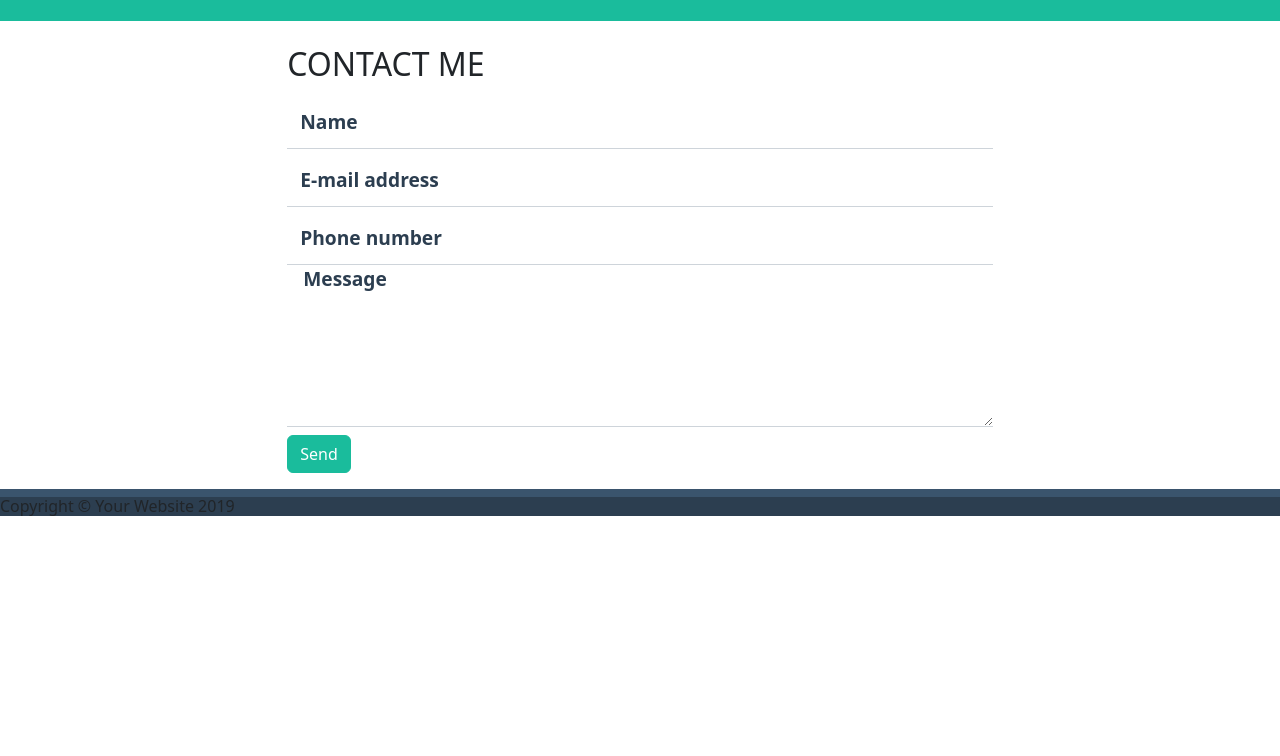
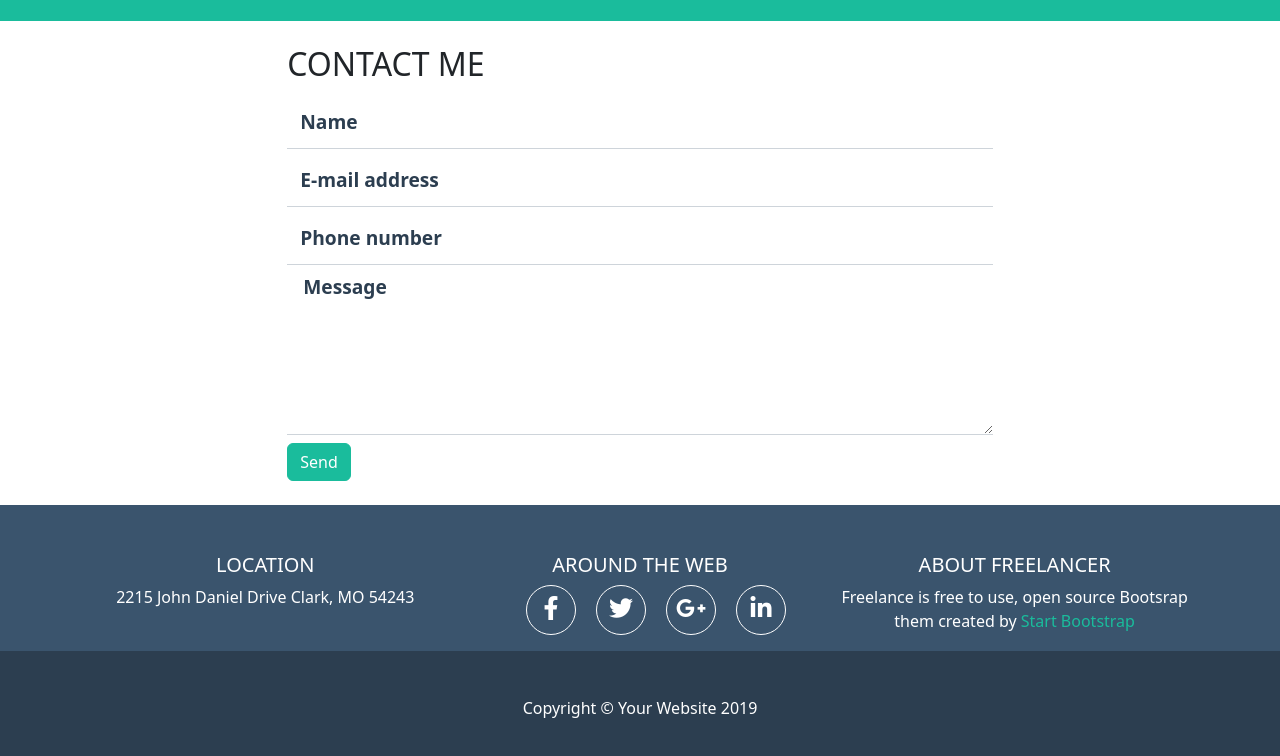
Before and after one commit to MarcoGranata9/html-css-bootstrap-freelancer, a plain HTML site: page index.html in a window 1280 px wide. Shown: the part 1331-2087 px from the top of the page. Before the commit the page ends 1855 px from the top, so only its background shows below. Drawn offline with nearby package versions, Linux system fonts and the light colour scheme.

Commit message:
add: footer details

```diff
--- a/css/style.css
+++ b/css/style.css
@@ -70,6 +70,32 @@ header {
 
 footer {
     background-color: var(--blue-light);
+    color: var(--white);
+}
+
+footer ul {
+    list-style-type: none;
+}
+
+footer li {
+    margin: 0 10px;
+    width: 50px;
+    height: 50px;
+    border-radius: 50%;
+    border: 1px solid;
+    border-color: var(--white);
+}
+
+footer a {
+    color: var(--white);
+}
+
+footer i {
+    font-size: 1.5rem;
+}
+
+.acqua {
+    color: var(--acqua);
 }
 
 .copy {
--- a/index.html
+++ b/index.html
@@ -114,7 +114,7 @@
                             <input type="number" class="form-control" id="phone" placeholder="Phone number">
                             <label for="phone">Phone number</label>
                         </div>
-                        <div>
+                        <div class="mt-2">
                             <label class="ps-3" for="message">Message</label>
                             <textarea class="form-control" id="message" cols="30" rows="5"></textarea>
                         </div>
@@ -129,19 +129,41 @@
     <!-- /Main -->
 
     <!-- Footer -->
-    <footer>
+    <footer class="pt-5 text-center">
         <!-- Footer top -->
         <div class="container">
             <div class="row g-2">
-                <div class="col-12 col-sm-4"></div>
-                <div class="col-12 col-sm-4"></div>
-                <div class="col-12 col-sm-4"></div>
+                <div class="col-12 col-sm-4">
+                    <h5>LOCATION</h5>
+                    <p>2215 John Daniel Drive Clark, MO 54243</p>
+                </div>
+                <div class="col-12 col-sm-4">
+                    <h5>AROUND THE WEB</h5>
+                    <ul class="d-flex justify-content-center">
+                        <li class="d-flex align-items-center justify-content-center">
+                            <a href=""><i class="fa-brands fa-facebook-f"></i></a>
+                        </li>
+                        <li class="d-flex align-items-center justify-content-center">
+                            <a href=""><i class="fa-brands fa-twitter"></i></a>
+                        </li>
+                        <li class="d-flex align-items-center justify-content-center">
+                            <a href=""><i class="fa-brands fa-google-plus-g"></i></a>
+                        </li>
+                        <li class="d-flex align-items-center justify-content-center">
+                            <a href=""><i class="fa-brands fa-linkedin-in"></i></a>
+                        </li>
+                    </ul>
+                </div>
+                <div class="col-12 col-sm-4">
+                    <h5>ABOUT FREELANCER</h5>
+                    <p>Freelance is free to use, open source Bootsrap them created by <span class="acqua">Start Bootstrap</span></p>
+                </div>
             </div>
         </div>
         <!-- /Footer top -->
 
         <!-- Footer bottom -->
-        <div class="copy">
+        <div class="copy p-5">
             <h6>Copyright &copy; Your Website 2019</h6>
         <!-- /Footer bottom -->
     </footer>
```
